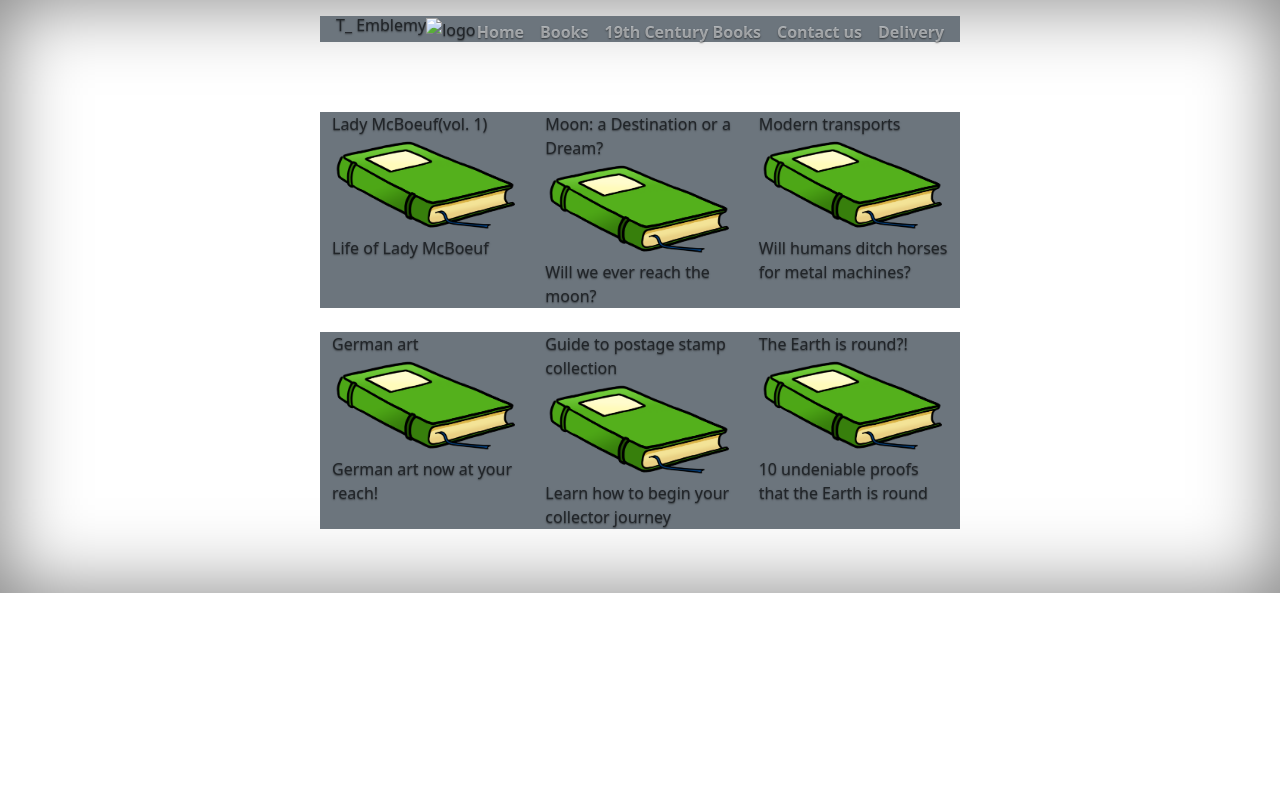
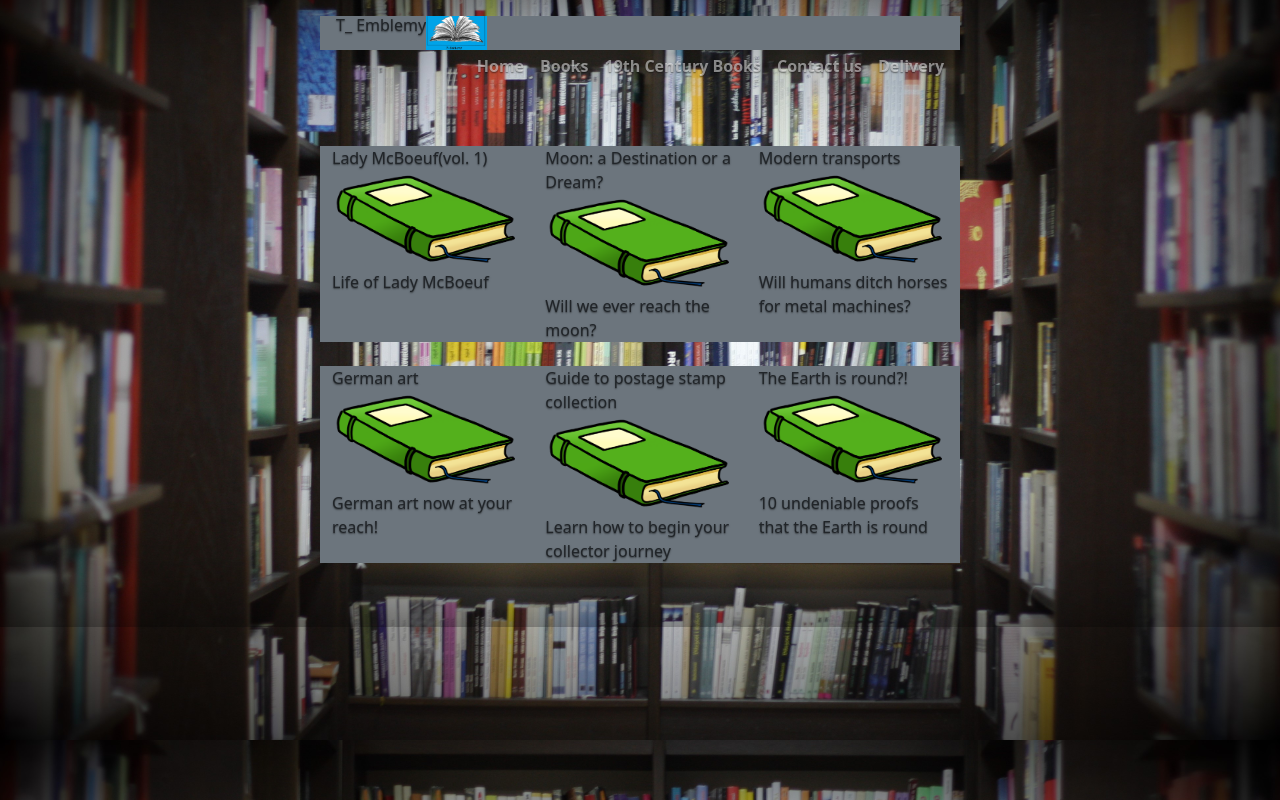
Before and after one commit to Kraniii/Kraniii-github.io, a plain HTML site: page 19th.html in a window 1280 px wide. Drawn offline with nearby package versions, Linux system fonts and the light colour scheme; the site is published under a folder, as on GitHub Pages, so addresses that start at the root find nothing.

Commit message:
correction

```diff
--- a/19th.html
+++ b/19th.html
@@ -15,7 +15,7 @@
       <header class="mb-auto">
         <div class="container.fluid bg-secondary px-3">
           <h6 class="float-md-start mb-0">T_ Emblemy</h6>
-          <img src="/img/logo.jpg" alt="logo" width="10%" height="auto" />
+          <img src="img/logo.jpg" alt="logo" width="10%" height="auto" />
           <nav class="nav nav-masthead justify-content-center float-md-end">
             <a class="nav-link" href="index.html">Home</a>
             <a class="nav-link" href="books.html">Books</a>
--- a/style.css
+++ b/style.css
@@ -1,5 +1,5 @@
 body {
-  background-image: url("/img/bg.jpg"); /* Replace with your image file's path */
+  background-image: url("img/bg.jpg"); /* Replace with your image file's path */
   background-size: cover;
   background-position: center;
 }
```
Also changed, not shown: books.html (+1 -1 lines), contact.html (+1 -1 lines), delivery.html (+1 -1 lines), index.html (+1 -1 lines).
